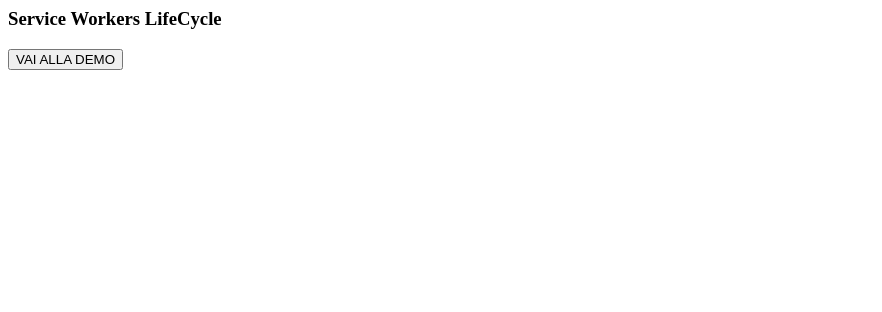
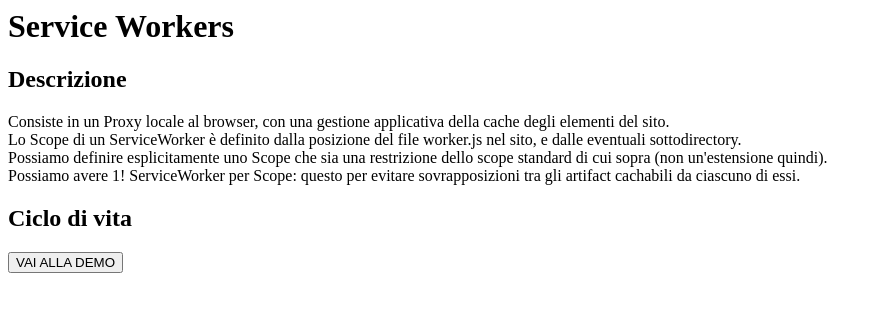
Before and after one commit to giurobrossi/giurobrossi.github.io, a plain HTML site: page ServiceWorkerDemo.html in a window 1280 px wide. Shown: the whole page, without its empty margins (0-882 px from the left). Drawn offline with Linux system fonts and the light colour scheme; a web font is replaced by a local one.

Commit message:
modifiche

```diff
--- a/ServiceWorkerDemo.html
+++ b/ServiceWorkerDemo.html
@@ -27,10 +27,17 @@
         </script>
     </head>
     <body>
-        <h3>
-            <p>Service Workers LifeCycle</p>
+        <h1>Service Workers</h1>
+        <h2>Descrizione</h2>
+            <p>
+                Consiste in un Proxy locale al browser, con una gestione applicativa della cache degli elementi del sito.<br>
+                Lo Scope di un ServiceWorker è definito dalla posizione del file worker.js nel sito, e dalle eventuali sottodirectory.<br>
+                Possiamo definire esplicitamente uno Scope che sia una restrizione dello scope standard di cui sopra (non un'estensione quindi).<br>
+                Possiamo avere 1! ServiceWorker per Scope: questo per evitare sovrapposizioni tra gli artifact cachabili da ciascuno di essi.<br>
+            </p>
+        <h2>Ciclo di vita</h2>
 
-        </h3>
+
         <button onclick="window.location='http://giurobrossi.github.io/immagini.html'">VAI ALLA DEMO</button>
     </body>
 </html>
```
